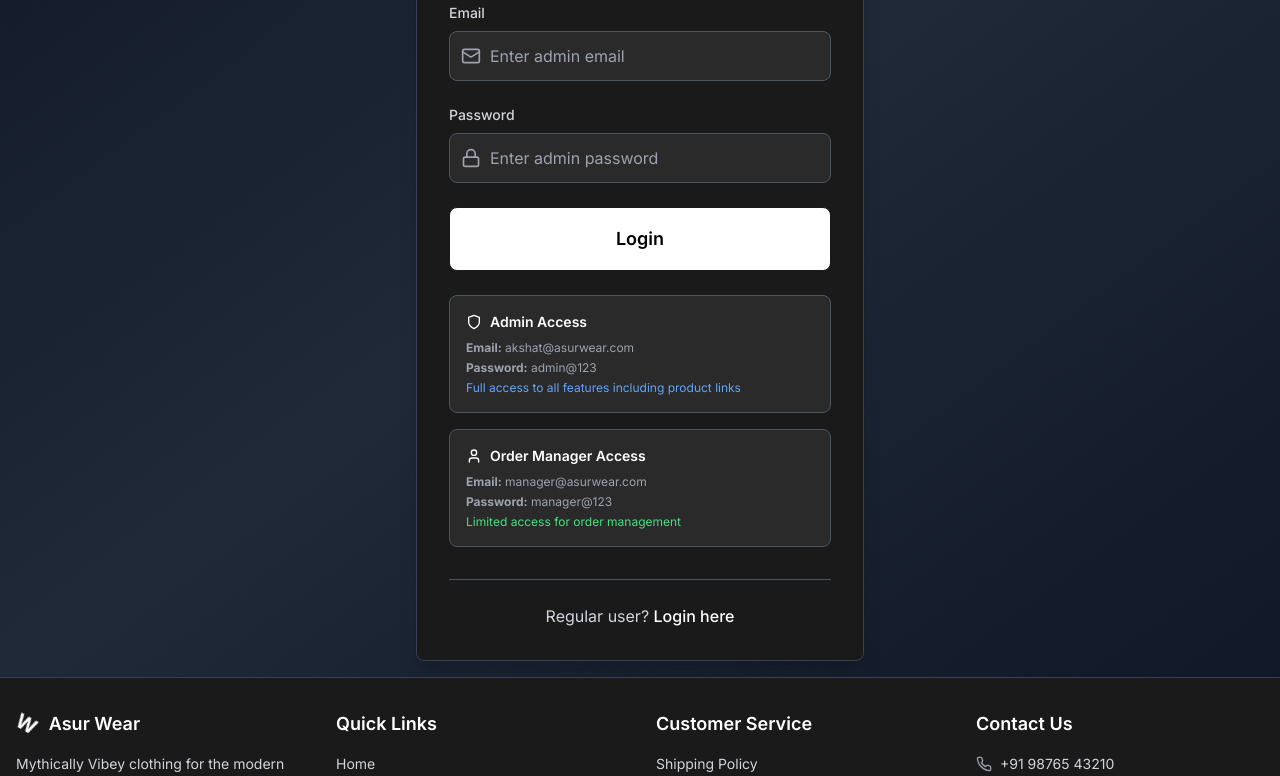
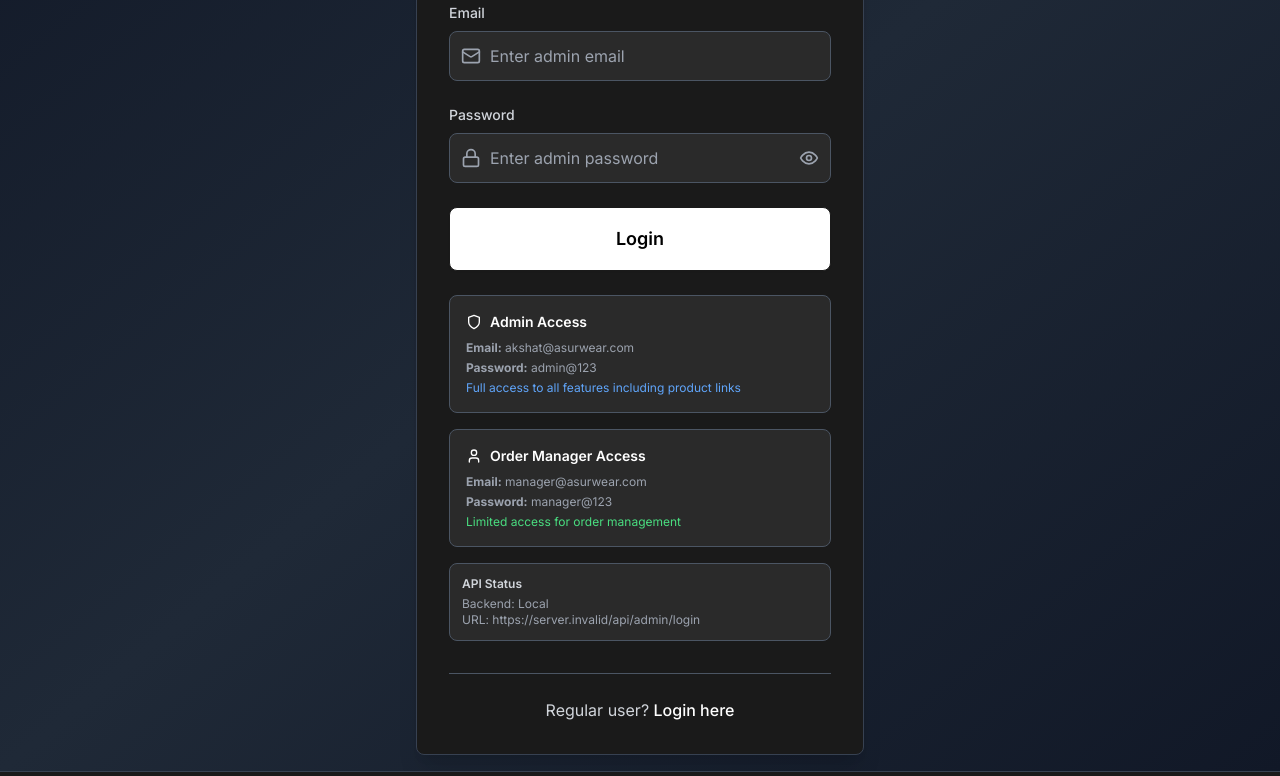
Before and after one commit to EpicShawt/storesite, a React (Vite) app in the folder frontend/: page /admin-login in a window 1280 px wide. Shown: the part 400-1176 px from the top of the page. Built offline with nearby package versions, Linux system fonts and the light colour scheme; no server answers; the HTML template or start-up script is replaced by a standard one.

Commit message:
fix: improve API configuration and add show password feature
- Fix API URL detection for production vs development
- Add show/hide password toggle in admin login
- Add API status display for debugging
- Improve error handling and logging
- Update API configuration to use correct Railway URL

```diff
--- a/frontend/src/config/api.js
+++ b/frontend/src/config/api.js
@@ -1,8 +1,8 @@
 // API Configuration
 const API_BASE_URL = import.meta.env.VITE_API_URL ||
-  (import.meta.env.PROD
-    ? 'https://asurwears-backend-production.up.railway.app'
-    : 'http://localhost:5000');
+  (window.location.hostname === 'localhost'
+    ? 'http://localhost:5000'
+    : 'https://asurwears-backend-production.up.railway.app');
 
 export const API_ENDPOINTS = {
   // Auth endpoints
--- a/frontend/src/pages/AdminLogin.jsx
+++ b/frontend/src/pages/AdminLogin.jsx
@@ -1,7 +1,7 @@
 import { useState } from 'react'
 import { Link, useNavigate } from 'react-router-dom'
 import { motion } from 'framer-motion'
-import { Mail, Lock, ArrowLeft, Shield, User } from 'lucide-react'
+import { Mail, Lock, ArrowLeft, Shield, User, Eye, EyeOff } from 'lucide-react'
 import { useAuth } from '../contexts/AuthContext'
 import toast from 'react-hot-toast'
 import { API_ENDPOINTS } from '../config/api'
@@ -9,6 +9,7 @@ import { API_ENDPOINTS } from '../config/api'
 const AdminLogin = () => {
   const [email, setEmail] = useState('')
   const [password, setPassword] = useState('')
+  const [showPassword, setShowPassword] = useState(false)
   const [isLoading, setIsLoading] = useState(false)
   const { login } = useAuth()
   const navigate = useNavigate()
@@ -24,6 +25,7 @@ const AdminLogin = () => {
     setIsLoading(true)
 
     try {
+      console.log('Attempting login to:', API_ENDPOINTS.ADMIN_LOGIN)
       const response = await fetch(API_ENDPOINTS.ADMIN_LOGIN, {
         method: 'POST',
         headers: {
@@ -33,6 +35,7 @@ const AdminLogin = () => {
       })
 
       const data = await response.json()
+      console.log('Login response:', data)
 
       if (response.ok) {
         // Store admin token
@@ -48,7 +51,7 @@ const AdminLogin = () => {
       }
     } catch (error) {
       console.error('Admin login error:', error)
-      toast.error('Login failed. Please try again.')
+      toast.error('Login failed. Please check your connection and try again.')
     } finally {
       setIsLoading(false)
     }
@@ -108,13 +111,20 @@ const AdminLogin = () => {
               <div className="relative">
                 <Lock className="absolute left-3 top-1/2 transform -translate-y-1/2 w-5 h-5 text-gray-400" />
                 <input
-                  type="password"
+                  type={showPassword ? "text" : "password"}
                   value={password}
                   onChange={(e) => setPassword(e.target.value)}
                   placeholder="Enter admin password"
-                  className="w-full pl-10 pr-4 py-3 bg-base-300 border border-gray-600 rounded-lg focus:outline-none focus:ring-2 focus:ring-white focus:border-transparent text-white placeholder-gray-400"
+                  className="w-full pl-10 pr-12 py-3 bg-base-300 border border-gray-600 rounded-lg focus:outline-none focus:ring-2 focus:ring-white focus:border-transparent text-white placeholder-gray-400"
                   required
                 />
+                <button
+                  type="button"
+                  onClick={() => setShowPassword(!showPassword)}
+                  className="absolute right-3 top-1/2 transform -translate-y-1/2 text-gray-400 hover:text-white transition-colors"
+                >
+                  {showPassword ? <EyeOff className="w-5 h-5" /> : <Eye className="w-5 h-5" />}
+                </button>
               </div>
             </div>
 
@@ -158,6 +168,17 @@ const AdminLogin = () => {
             </div>
           </div>
 
+          {/* API Status */}
+          <div className="mt-4 p-3 bg-base-300 rounded-lg border border-gray-600">
+            <h4 className="text-xs font-semibold text-gray-300 mb-1">API Status</h4>
+            <p className="text-xs text-gray-400">
+              Backend: {window.location.hostname === 'localhost' ? 'Local' : 'Production'}
+            </p>
+            <p className="text-xs text-gray-400">
+              URL: {API_ENDPOINTS.ADMIN_LOGIN}
+            </p>
+          </div>
+
           {/* Regular Login Link */}
           <div className="text-center mt-8 pt-6 border-t border-gray-600">
             <p className="text-gray-300">
```
